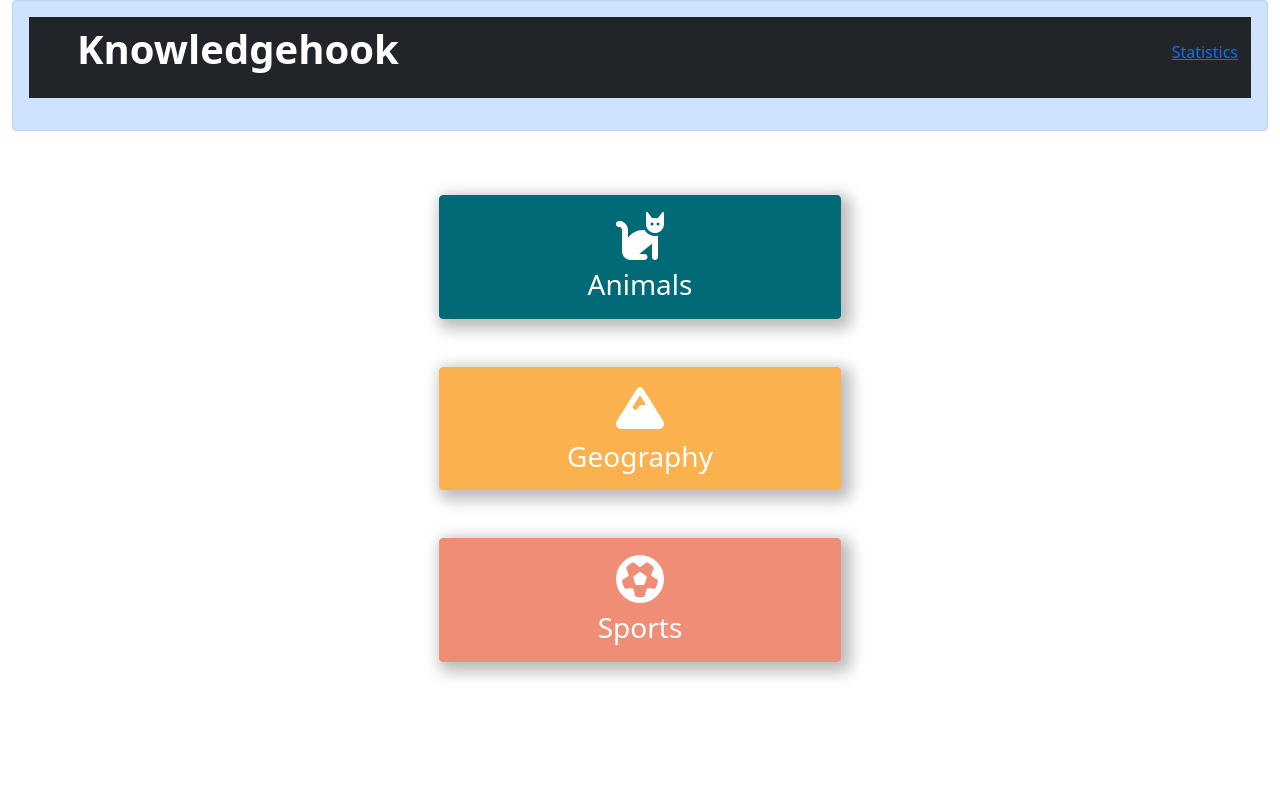
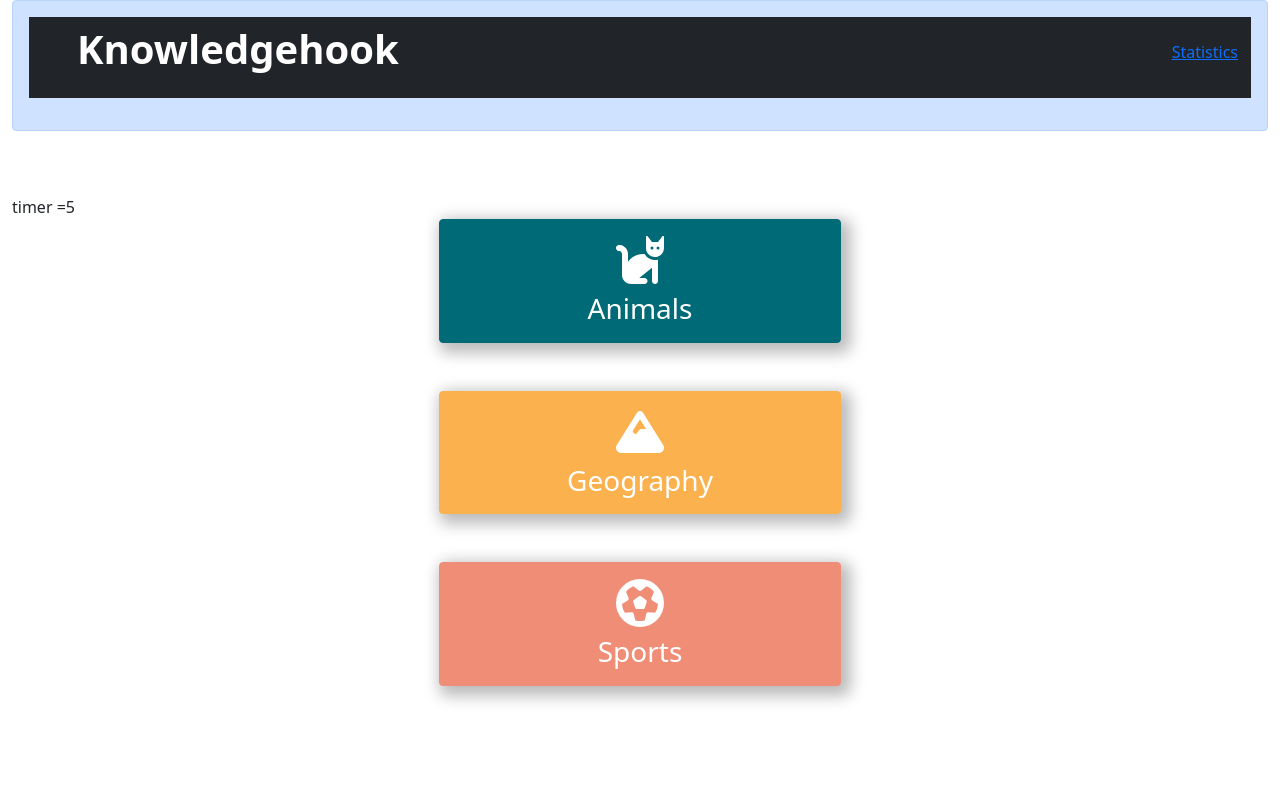
Before and after one commit to dcr041/CP3540-Project, a React (Create React App) app in the folder front-end/: page / in a window 1280 px wide. Shown: the top 800 px of the page. Built offline with nearby package versions, Linux system fonts and the light colour scheme; no server answers.

Commit message:
add timer to the questions

```diff
--- a/front-end/src/App.js
+++ b/front-end/src/App.js
@@ -40,6 +40,19 @@ useEffect(() => {
     .then(setSportsQuestions)
 }, []);
 
+const [second, setSecond]= useState(10);
+var timer;
+useEffect(() => {
+    timer =  setInterval(() => {
+
+        setSecond(second-1);
+        if (second===0){
+            setSecond(10);
+        };
+    }, 1000);
+    return ()=> clearInterval(timer);
+
+});
   const setCurrentCategory = category => {
     setCategory(category);
 
@@ -73,6 +86,7 @@ useEffect(() => {
         </Alert>
         <br></br>
         <br></br>
+       <div> timer ={second}</div>
         {category ? (
             <>
                 <Row className="d-flex justify-content-center mb-4">
--- a/front-end/src/GameView.js
+++ b/front-end/src/GameView.js
@@ -38,9 +38,15 @@ export default function GameView({ questions }) {
         setIsSubmitting(true);
         setSelectedAnswer(answer);
 
+        const timer =  setTimeout(() => {
+
+        }, 10000);
         if (answer === currentQuestion.correct_answer) {
             setCountCorrectAnswers(countCorrectAnswers + 1);
         }
+        else if( timer == 0){
+            setCountCorrectAnswers(countCorrectAnswers);
+        };
 
         setTimeout(() => {
             const newQuestionIndex = currentQuestionIndex + 1;
@@ -73,6 +79,7 @@ export default function GameView({ questions }) {
                         const isSelectedAndSubmitting = isSubmitting && answer === selectedAnswer;
 
                         return (
+
                             <ListGroup.Item
                                 key={i}
                                 className={classNames({
```
